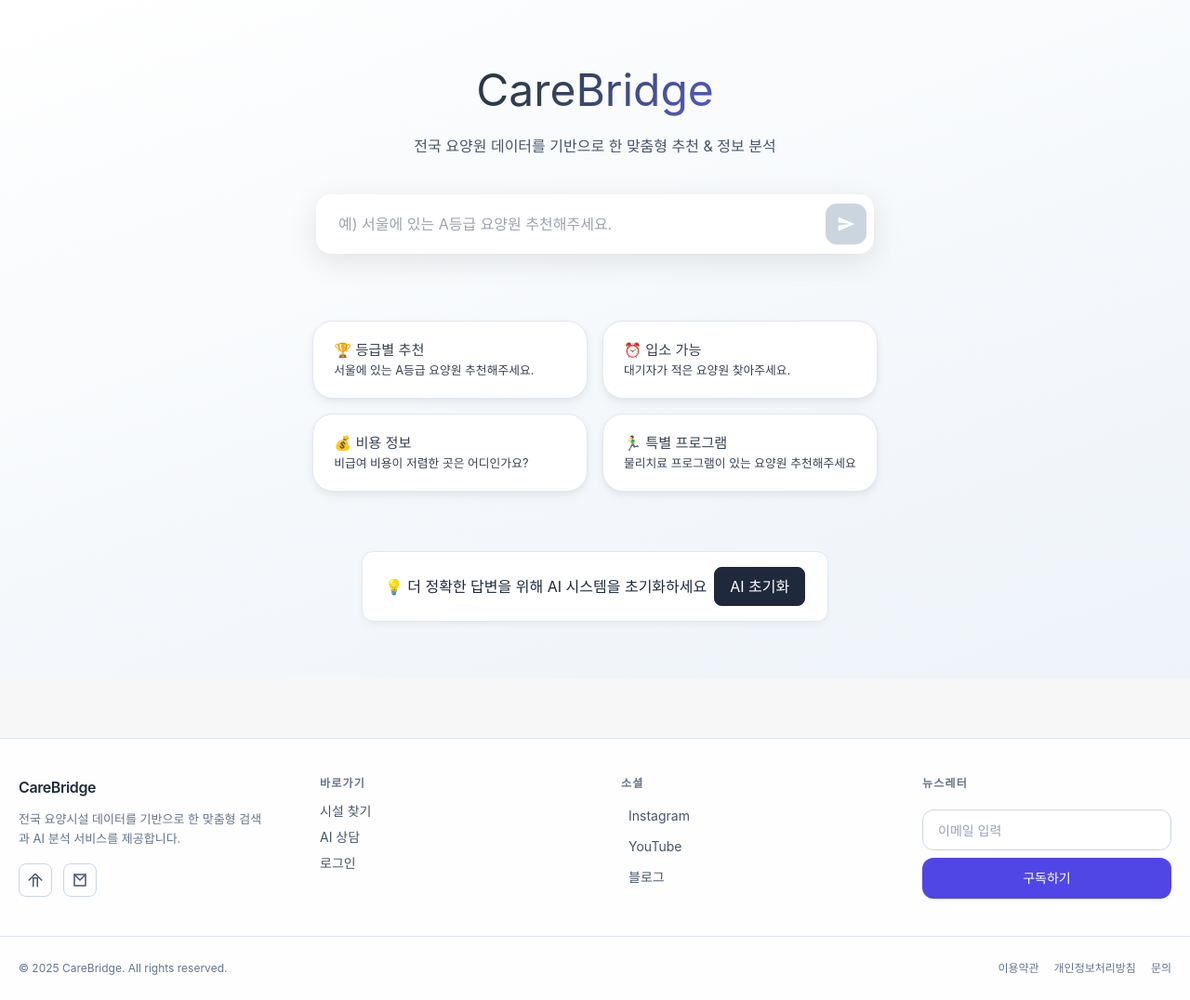
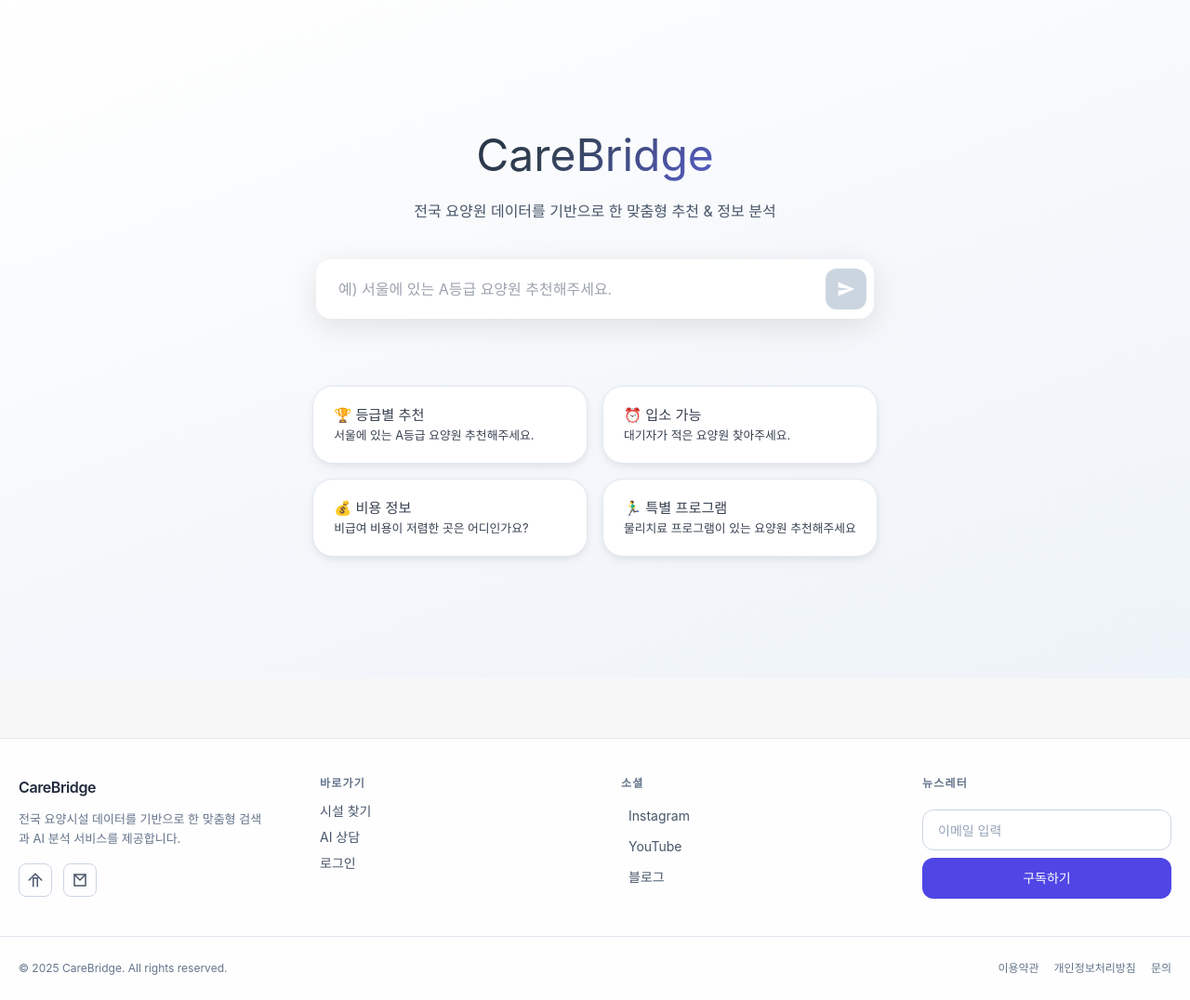
Before and after one commit to no-gari/nursinghome, a Django app: page / in a window 1280 px wide. Shown: the part 70-1146 px from the top of the page at 93% size. Run offline with Django 5.2, Linux system fonts and the light colour scheme; parts of the project's set-up code (start-up, migrations or seed data) failed here and were passed over; some libraries are stand-ins or nearby versions.

Commit message:
main에 RAG 초기화 삭제, 로그인 화면에도 푸터 추가

```diff
--- a/templates/auth/login.html
+++ b/templates/auth/login.html
@@ -58,5 +58,8 @@
         <div class="alt">현재는 카카오 로그인만 지원합니다</div>
     </div>
 </div>
+
+{% include 'core/_footer.html' %}
+
 </body>
 </html>
--- a/templates/core/main.html
+++ b/templates/core/main.html
@@ -52,13 +52,6 @@
                 <div class="example-prompt" @click="setExamplePrompt('비급여 비용이 저렴한 곳은 어디인가요?')"><h3>💰 비용 정보</h3><p>비급여 비용이 저렴한 곳은 어디인가요?</p></div>
                 <div class="example-prompt" @click="setExamplePrompt('물리치료 프로그램이 있는 요양원 추천해주세요')"><h3>🏃‍♂️ 특별 프로그램</h3><p>물리치료 프로그램이 있는 요양원 추천해주세요</p></div>
             </div>
-            <div v-if="!isRagInitialized" class="init-notice">
-                <span>💡 더 정확한 답변을 위해 AI 시스템을 초기화하세요</span>
-                <button class="init-btn" @click="initializeRAG" :disabled="isInitializing">
-                    <span v-if="isInitializing">초기화 중...</span>
-                    <span v-else>AI 초기화</span>
-                </button>
-            </div>
         </div>
     </div>
 </div>
@@ -73,7 +66,6 @@ createApp({
     methods:{
         setExamplePrompt(p){this.currentMessage=p;},
         startChat(){if(!this.currentMessage.trim()||this.isLoading)return;const encoded=encodeURIComponent(this.currentMessage);window.location.href=`/chat/?message=${encoded}`;},
-        async initializeRAG(){this.isInitializing=true;try{const r=await axios.post('/api/initialize-rag/');if(r.status===200){this.isRagInitialized=true;localStorage.setItem('rag_initialized','true');this.showSuccessNotice('AI 시스템이 초기화되었습니다!');}}catch(e){console.error('RAG 초기화 실패:',e);alert('초기화에 실패했습니다. 다시 시도해주세요.');}finally{this.isInitializing=false;}},
         showSuccessNotice(msg){const n=document.createElement('div');n.className='success-notice';n.textContent=msg;document.body.appendChild(n);setTimeout(()=>n.remove(),3000);}
     }
 }).mount('#app');
```
